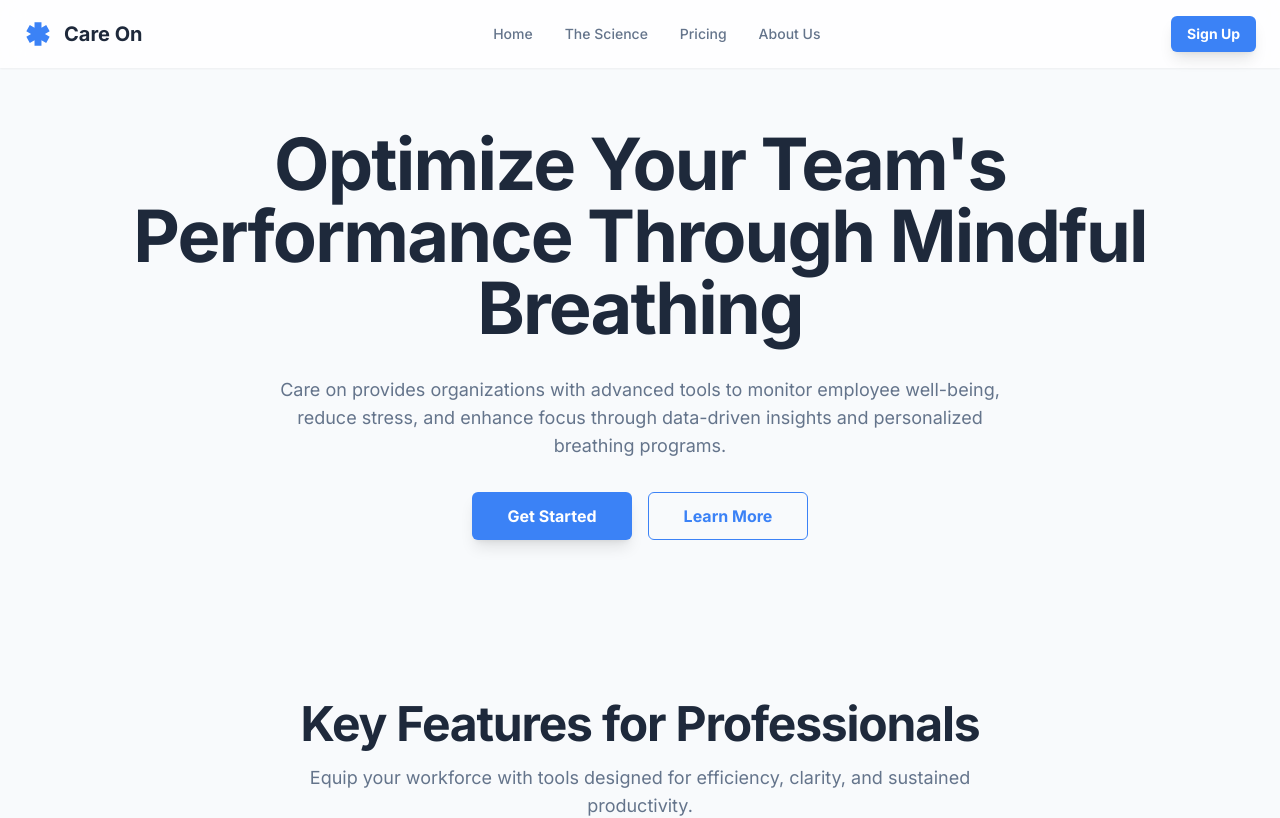
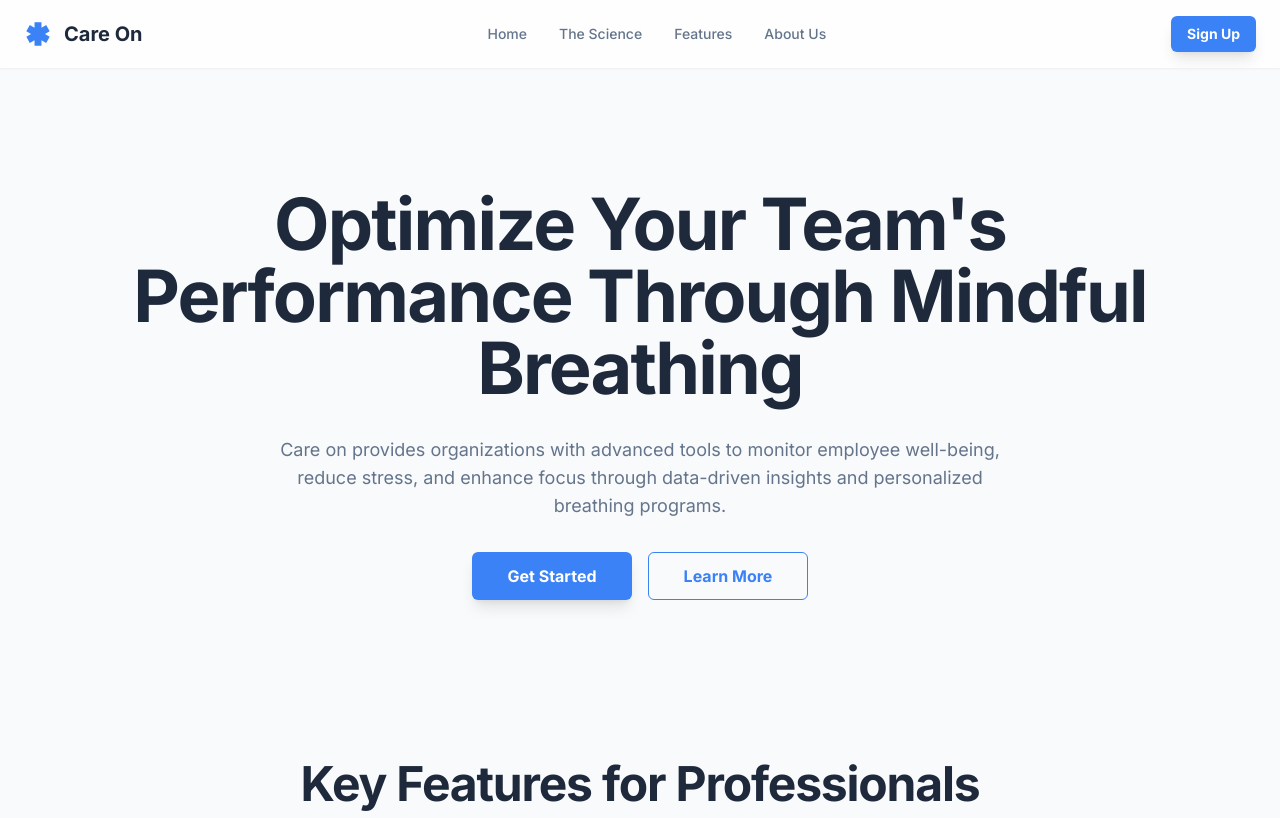
Before and after one commit to sreehari-v/capstone-group6, a React (Vite) app: page / in a window 1280 px wide. Shown: the top 818 px of the page. Built offline with nearby package versions, Linux system fonts and the light colour scheme.

Commit message:
Implimented feature: Routing. Made changes to different pages to work with the router. Added new folders for routers and layouts. Fixed Minor bugs.

```diff
--- a/src/components/MainNavBar/MainNavBar.jsx
+++ b/src/components/MainNavBar/MainNavBar.jsx
@@ -20,7 +20,9 @@ const MainNavBar = () => {
             />
           </svg>
         </div>
-        <h2 className="text-xl font-bold text-[var(--text-primary)]">Care On</h2>
+        <h2 className="text-xl font-bold text-[var(--text-primary)]">
+          Care On
+        </h2>
       </div>
 
       <nav className="hidden md:flex items-center gap-8">
@@ -42,7 +44,7 @@ const MainNavBar = () => {
           to="/features"
           className="text-sm font-medium text-[var(--text-secondary)] hover:text-[var(--primary-color)] transition-colors"
         >
-          Pricing
+          Features
         </NavLink>
 
         <NavLink
--- a/src/layouts/AppLayout.jsx
+++ b/src/layouts/AppLayout.jsx
@@ -7,7 +7,9 @@ function AppLayout() {
   return (
     <>
       <MainNavBar />
-      <Outlet />
+      <div style={{ paddingTop: "60px" }}>
+        <Outlet />
+      </div>
       <MainFooter />
     </>
   );
--- a/src/pages/Home.jsx
+++ b/src/pages/Home.jsx
@@ -1,5 +1,5 @@
 import React from "react";
-import MainNavBar from "../components/MainNavBar/MainNavBar";
+import { Link } from "react-router-dom";
 
 const Home = () => {
   return (
@@ -7,30 +7,38 @@ const Home = () => {
       <section class="relative flex min-h-[600px] w-full items-center justify-center py-20 px-4 pt-32 md:px-10">
         <div class="z-10 flex w-full max-w-6xl flex-col items-center gap-8 text-center">
           <h1 class="text-4xl font-bold tracking-tight sm:text-5xl md:text-6xl lg:text-7xl text-[var(--text-primary)]">
-                        Optimize Your Team's Performance Through Mindful Breathing</h1>
+            Optimize Your Team's Performance Through Mindful Breathing
+          </h1>
           <p class="max-w-3xl text-lg text-[var(--text-secondary)]">
-                        Care on provides organizations with advanced tools to monitor employee well-being, reduce stress, and
-                        enhance focus through data-driven insights and personalized breathing programs.
+            Care on provides organizations with advanced tools to monitor
+            employee well-being, reduce stress, and enhance focus through
+            data-driven insights and personalized breathing programs.
           </p>
           <div class="flex flex-wrap gap-4 justify-center">
-                        <button
-                            class="flex min-w-[160px] max-w-[480px] cursor-pointer items-center justify-center overflow-hidden rounded-md h-12 px-6 button-primary text-base font-bold shadow-lg">
-                            <span class="truncate">Get Started</span>
-                        </button>
-                        <button
-                            class="flex min-w-[160px] max-w-[480px] cursor-pointer items-center justify-center overflow-hidden rounded-md h-12 px-6 button-secondary text-base font-bold backdrop-blur-sm">
-                            <span class="truncate">Learn More</span>
-                        </button>
+            <Link
+              to="/register"
+              className="flex min-w-[160px] max-w-[480px] cursor-pointer items-center justify-center overflow-hidden rounded-md h-12 px-6 button-primary text-base font-bold shadow-lg"
+            >
+              <span className="truncate">Get Started</span>
+            </Link>
+            <Link
+              to="/features"
+              className="flex min-w-[160px] max-w-[480px] cursor-pointer items-center justify-center overflow-hidden rounded-md h-12 px-6 button-secondary text-base font-bold backdrop-blur-sm"
+            >
+              <span className="truncate">Learn More</span>
+            </Link>
           </div>
         </div>
       </section>
       <section class="bg-[var(--background-light)] py-20 px-4 md:px-10">
         <div class="max-w-6xl mx-auto">
           <div class="text-center mb-16">
-                        <h2 class="text-4xl md:text-5xl font-bold text-[var(--text-primary)] tracking-tight">Key Features for
-                            Professionals</h2>
+            <h2 class="text-4xl md:text-5xl font-bold text-[var(--text-primary)] tracking-tight">
+              Key Features for Professionals
+            </h2>
             <p class="text-lg text-[var(--text-secondary)] mt-4 max-w-3xl mx-auto">
-                            Equip your workforce with tools designed for efficiency, clarity, and sustained productivity.
+              Equip your workforce with tools designed for efficiency, clarity,
+              and sustained productivity.
             </p>
           </div>
           <div class="grid grid-cols-1 md:grid-cols-3 gap-8 text-[var(--text-primary)]">
@@ -39,24 +47,30 @@ const Home = () => {
                 bar_chart
               </span>
               <h3 class="text-xl font-bold">Advanced Analytics</h3>
-                            <p class="text-[var(--text-secondary)]">Gain deep insights into individual and team breathing patterns
-                                with detailed, exportable reports.</p>
+              <p class="text-[var(--text-secondary)]">
+                Gain deep insights into individual and team breathing patterns
+                with detailed, exportable reports.
+              </p>
             </div>
             <div class="card flex flex-col items-center text-center gap-4 p-8 rounded-lg">
               <span class="material-symbols-outlined text-5xl text-[var(--primary-color)]">
                 integration_instructions
               </span>
               <h3 class="text-xl font-bold">Seamless Integration</h3>
-                            <p class="text-[var(--text-secondary)]">Integrate Care on with your existing HR and wellness platforms
-                                effortlessly.</p>
+              <p class="text-[var(--text-secondary)]">
+                Integrate Care on with your existing HR and wellness platforms
+                effortlessly.
+              </p>
             </div>
             <div class="card flex flex-col items-center text-center gap-4 p-8 rounded-lg">
               <span class="material-symbols-outlined text-5xl text-[var(--primary-color)]">
                 security
               </span>
               <h3 class="text-xl font-bold">Data Security & Privacy</h3>
-                            <p class="text-[var(--text-secondary)]">Your data is protected with enterprise-grade security and strict
-                                privacy protocols.</p>
+              <p class="text-[var(--text-secondary)]">
+                Your data is protected with enterprise-grade security and strict
+                privacy protocols.
+              </p>
             </div>
           </div>
         </div>
@@ -64,44 +78,52 @@ const Home = () => {
       <section class="bg-[var(--background-dark)] py-20 px-4 md:px-10">
         <div class="max-w-6xl mx-auto">
           <div class="text-center mb-16">
-                        <h2 class="text-4xl md:text-5xl font-bold text-white tracking-tight">How It Enhances Your Organization</h2>
-                        <p class="text-lg text-white/70 mt-4 max-w-3xl mx-auto">A streamlined approach to employee well-being and
-                            performance optimization.</p>
+            <h2 class="text-4xl md:text-5xl font-bold text-white tracking-tight">
+              How It Enhances Your Organization
+            </h2>
+            <p class="text-lg text-white/70 mt-4 max-w-3xl mx-auto">
+              A streamlined approach to employee well-being and performance
+              optimization.
+            </p>
           </div>
           <div class="flex flex-col md:flex-row items-center justify-center gap-12 text-white">
             <div class="flex flex-col items-center text-center gap-4 max-w-sm">
-                            <div
-                                class="w-24 h-24 rounded-full bg-[#1e293b] flex items-center justify-center mb-4 border-2 border-[var(--primary-color)]">
+              <div class="w-24 h-24 rounded-full bg-[#1e293b] flex items-center justify-center mb-4 border-2 border-[var(--primary-color)]">
                 <span class="material-symbols-outlined text-4xl text-[var(--primary-color)]">
                   assessment
                 </span>
               </div>
               <h3 class="text-xl font-bold">1. Assessment & Setup</h3>
-                            <p class="text-white/70">Deploy Care on to your team and configure relevant tracking parameters.</p>
+              <p class="text-white/70">
+                Deploy Care on to your team and configure relevant tracking
+                parameters.
+              </p>
             </div>
             <div class="hidden md:block w-16 h-1 rotate-90 md:rotate-0 bg-[var(--primary-color)] opacity-50"></div>
             <div class="flex flex-col items-center text-center gap-4 max-w-sm">
-                            <div
-                                class="w-24 h-24 rounded-full bg-[#1e293b] flex items-center justify-center mb-4 border-2 border-[var(--primary-color)]">
+              <div class="w-24 h-24 rounded-full bg-[#1e293b] flex items-center justify-center mb-4 border-2 border-[var(--primary-color)]">
                 <span class="material-symbols-outlined text-4xl text-[var(--primary-color)]">
                   data_object
                 </span>
               </div>
               <h3 class="text-xl font-bold">2. Data Collection & Analysis</h3>
-                            <p class="text-white/70">The platform securely collects and analyzes breathing data for actionable
-                                insights.</p>
+              <p class="text-white/70">
+                The platform securely collects and analyzes breathing data for
+                actionable insights.
+              </p>
             </div>
             <div class="hidden md:block w-16 h-1 rotate-90 md:rotate-0 bg-[var(--primary-color)] opacity-50"></div>
             <div class="flex flex-col items-center text-center gap-4 max-w-sm">
-                            <div
-                                class="w-24 h-24 rounded-full bg-[#1e293b] flex items-center justify-center mb-4 border-2 border-[var(--primary-color)]">
+              <div class="w-24 h-24 rounded-full bg-[#1e293b] flex items-center justify-center mb-4 border-2 border-[var(--primary-color)]">
                 <span class="material-symbols-outlined text-4xl text-[var(--primary-color)]">
                   trending_up
                 </span>
               </div>
               <h3 class="text-xl font-bold">3. Performance Improvement</h3>
-                            <p class="text-white/70">Implement tailored interventions and track improvements in employee well-being
-                                and productivity.</p>
+              <p class="text-white/70">
+                Implement tailored interventions and track improvements in
+                employee well-being and productivity.
+              </p>
             </div>
           </div>
         </div>
@@ -109,8 +131,9 @@ const Home = () => {
       <section class="bg-[var(--background-light)] py-20 px-4 md:px-10">
         <div class="max-w-6xl mx-auto">
           <div class="text-center mb-16">
-                        <h2 class="text-4xl md:text-5xl font-bold text-[var(--text-primary)] tracking-tight">Trusted by Leading
-                            Organizations</h2>
+            <h2 class="text-4xl md:text-5xl font-bold text-[var(--text-primary)] tracking-tight">
+              Trusted by Leading Organizations
+            </h2>
             <p class="text-lg text-[var(--text-secondary)] mt-4 max-w-3xl mx-auto">
               See how forward-thinking companies are leveraging Care on.
             </p>
@@ -118,39 +141,63 @@ const Home = () => {
           <div class="grid grid-cols-1 md:grid-cols-2 lg:grid-cols-3 gap-8 text-[var(--text-primary)]">
             <div class="card flex flex-col gap-6 p-8 rounded-lg">
               <div class="flex items-center gap-4">
-                                <img alt="Company logo placeholder" class="h-10 w-auto" src="[IMAGE_PLACEHOLDER_3]" />
+                <img
+                  alt="Company logo placeholder"
+                  class="h-10 w-auto"
+                  src="[IMAGE_PLACEHOLDER_3]"
+                />
                 <div>
                   <h3 class="text-lg font-bold">Innovatech Solutions</h3>
-                                    <p class="text-sm text-[var(--text-secondary)]">Tech & Development</p>
+                  <p class="text-sm text-[var(--text-secondary)]">
+                    Tech & Development
+                  </p>
                 </div>
               </div>
-                            <p class="text-[var(--text-secondary)] leading-relaxed">"Implementing Care on led to a noticeable decrease
-                                in reported stress levels and a rise in overall team engagement. The analytics are invaluable for
-                                strategic HR planning."</p>
+              <p class="text-[var(--text-secondary)] leading-relaxed">
+                "Implementing Care on led to a noticeable decrease in reported
+                stress levels and a rise in overall team engagement. The
+                analytics are invaluable for strategic HR planning."
+              </p>
             </div>
             <div class="card flex flex-col gap-6 p-8 rounded-lg">
               <div class="flex items-center gap-4">
-                                <img alt="Company logo placeholder" class="h-10 w-auto" src="[IMAGE_PLACEHOLDER_4]" />
+                <img
+                  alt="Company logo placeholder"
+                  class="h-10 w-auto"
+                  src="[IMAGE_PLACEHOLDER_4]"
+                />
                 <div>
                   <h3 class="text-lg font-bold">Global Finance Group</h3>
-                                    <p class="text-sm text-[var(--text-secondary)]">Financial Services</p>
+                  <p class="text-sm text-[var(--text-secondary)]">
+                    Financial Services
+                  </p>
                 </div>
               </div>
-                            <p class="text-[var(--text-secondary)] leading-relaxed">"In a high-pressure environment, Care on has
-                                become an essential tool. It helps our employees manage stress effectively, leading to improved focus
-                                and decision-making."</p>
+              <p class="text-[var(--text-secondary)] leading-relaxed">
+                "In a high-pressure environment, Care on has become an essential
+                tool. It helps our employees manage stress effectively, leading
+                to improved focus and decision-making."
+              </p>
             </div>
             <div class="card flex flex-col gap-6 p-8 rounded-lg">
               <div class="flex items-center gap-4">
-                                <img alt="Company logo placeholder" class="h-10 w-auto" src="[IMAGE_PLACEHOLDER_5]" />
+                <img
+                  alt="Company logo placeholder"
+                  class="h-10 w-auto"
+                  src="[IMAGE_PLACEHOLDER_5]"
+                />
                 <div>
                   <h3 class="text-lg font-bold">HealthForward</h3>
-                                    <p class="text-sm text-[var(--text-secondary)]">Healthcare Provider</p>
+                  <p class="text-sm text-[var(--text-secondary)]">
+                    Healthcare Provider
+                  </p>
                 </div>
               </div>
-                            <p class="text-[var(--text-secondary)] leading-relaxed">"We integrated Care on as part of our corporate
-                                wellness initiative. The positive impact on employee mental health and productivity has exceeded our
-                                expectations."</p>
+              <p class="text-[var(--text-secondary)] leading-relaxed">
+                "We integrated Care on as part of our corporate wellness
+                initiative. The positive impact on employee mental health and
+                productivity has exceeded our expectations."
+              </p>
             </div>
           </div>
         </div>
```
Also changed, not shown: src/components/LoginForm/LoginForm.jsx (+9 -6 lines), src/components/SignupForm/SignupForm.jsx (+9 -5 lines), src/pages/LoginPage.jsx (+17 -5 lines), src/pages/SignupPage.jsx (+14 -5 lines). Lines whose indentation alone changed are shown as unchanged.
